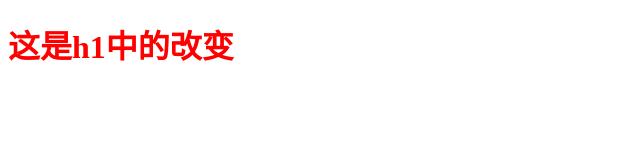
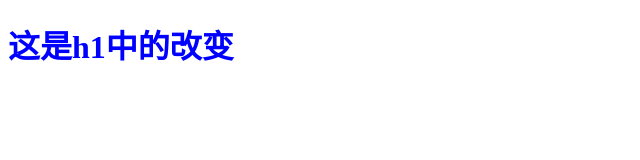
Before and after one commit to weblf/produck, a plain HTML site: page index.html in a window 1280 px wide. Shown: the whole page, without its empty margins (0-640 px from the left). Drawn offline with Linux system fonts and the light colour scheme.

Commit message:
第二次提交改变文字颜色

```diff
--- /dev/null
+++ b/blue.css
@@ -0,0 +1,3 @@
+h1 {
+  color: blue;
+}
--- a/index.html
+++ b/index.html
@@ -5,6 +5,7 @@
   <meta name="viewport" content="width=device-width, initial-scale=1.0">
   <title>Document</title>
   <link rel="stylesheet" href="./index.css">
+  <link rel="stylesheet" href="./blue.css">
 </head>
 <body>
   <h1>这是h1</h1>
```
